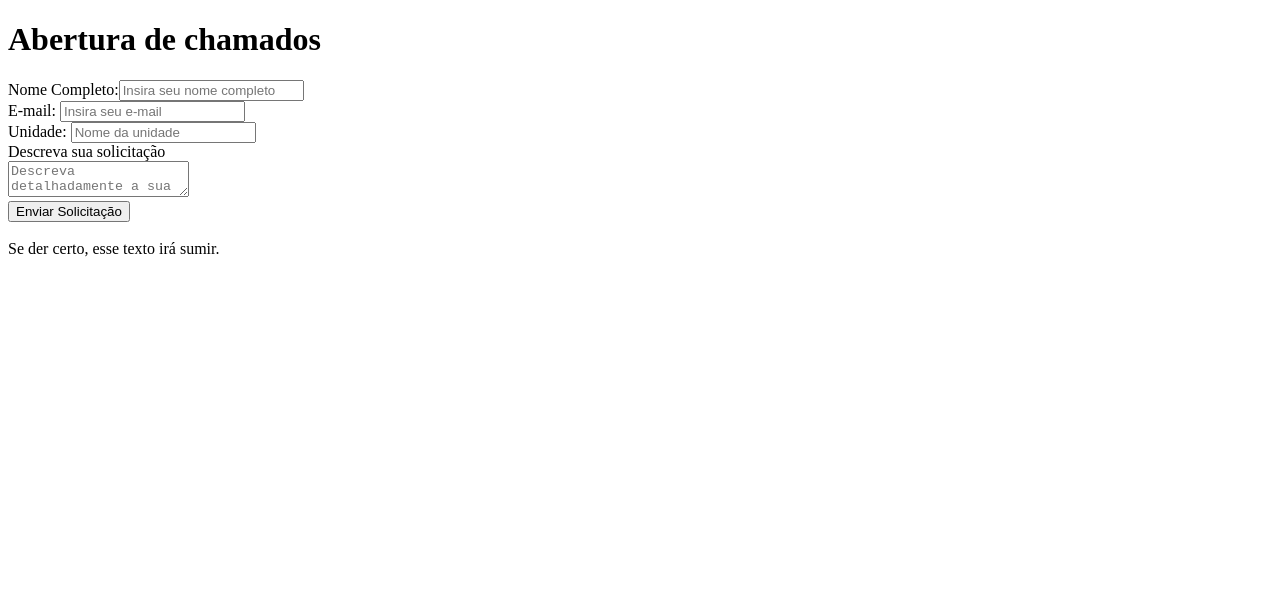
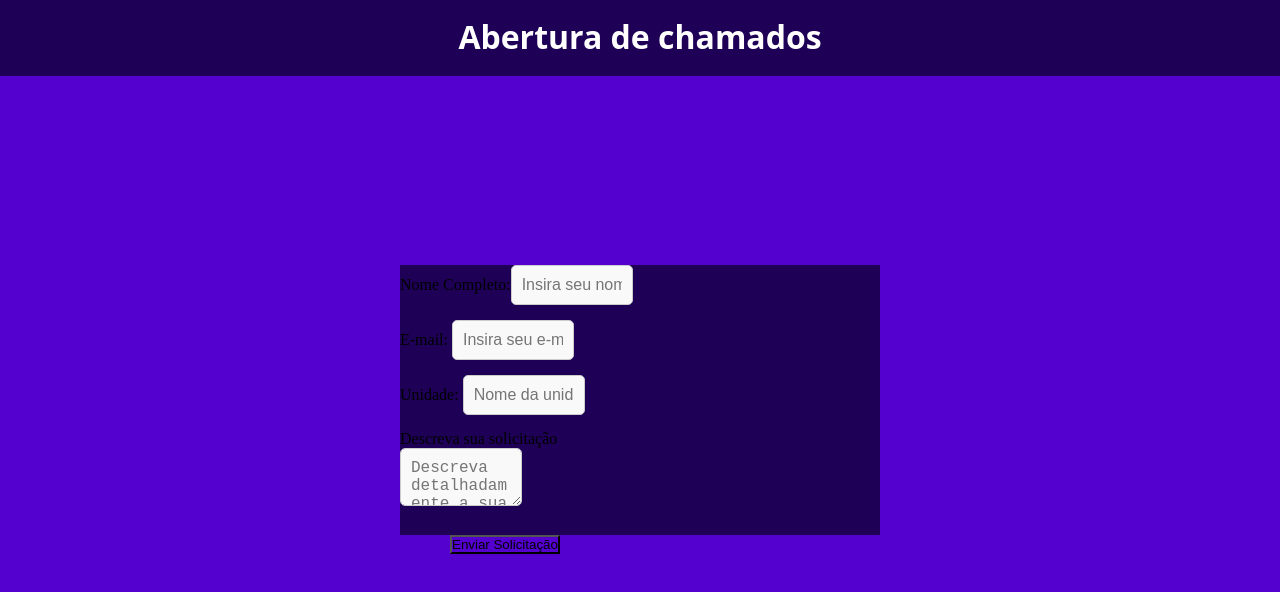
Before and after one commit to Admss-bat/SysChamados, a plain HTML site: page index.html in a window 1280 px wide. Drawn offline with Linux system fonts and the light colour scheme.

Commit message:
Commit pra ir embora do trabalho

```diff
--- a/estilo.css
+++ b/estilo.css
@@ -0,0 +1,40 @@
+*{
+    background-color: #5400CF;
+    margin: 0;
+    padding: 0;
+
+}
+h1{
+    background-color: #1E0057;
+    padding-bottom: 18px;
+    padding-top: 15px;
+    display: flex;
+    justify-content: center;
+    font-family: system-ui, -apple-system, BlinkMacSystemFont, 'Segoe UI', Roboto, Oxygen, Ubuntu, Cantarell, 'Open Sans', 'Helvetica Neue', sans-serif;
+    color: white;
+}
+
+.dadoUser{
+    position: absolute;
+    left: 50%;
+    top: 50%;
+    transform: translate(-50%, -50%);
+
+    background-color: #1E0057;
+    width: 480px;
+    height: 270px;
+}
+.dadoUser input, textarea{
+    width: 100px;
+    padding: 10px;
+    margin-bottom: 15px;
+    border: 1px solid #ccc;
+    border-radius: 5px;
+    font-size: 16px;
+    background-color: #f9f9f9;
+    color: #11111;
+}
+.dadoUser button{
+    justify-content: center;
+    margin: 10px 50px 10px;
+}
--- a/index.html
+++ b/index.html
@@ -14,7 +14,7 @@
 
             Nome Completo:<input id="name" type="text" name="nome" placeholder="Insira seu nome completo"></input>
             <br>
-            E-mail: <input id="email" type="email" name="email" placeholder="Insira seu e-mail"></input>
+            E-mail: <input id="email" type="email" name="email" placeholder="Insira seu e-mail" required></input>
             <br>
             Unidade: <input id="unidade" type="text" name="unidade" placeholder="Nome da unidade"></input>
             <br>
@@ -22,11 +22,9 @@
             <textarea id="solicitacao" type="text" name="solicitacao" placeholder="Descreva detalhadamente a sua solicitação..."></textarea>
             <br>
             <button id="enviar">Enviar Solicitação</button>
+            <div id="retorno">
 
-    </div>
-    <div id="retorno">
-        <br>
-        Se der certo, esse texto irá sumir.
+            </div>
     </div>
 
     <script src="javascript.js"></script>
--- a/javascript.js
+++ b/javascript.js
@@ -12,8 +12,10 @@ function mensagemTELA(){
 
     if (!nome || !email || !unidade || !solicitacao){
         verify.innerHTML = "Por favor, preencha todos os campos";
-    } else {
+    }
+    else {
+        alert(`Olá, ${nome}, sua solicitação "${solicitacao}" foi registrada em nosso sistema.`);
         window.location.href = "confirma.html";
-        verify.innerHTML = `nome é ${nome}, email é ${email}, unidade é ${unidade} e solicitação é ${solicitacao}`;
     }
+
 }
```
Also changed, not shown: confirma.html (+4 -11 lines).
